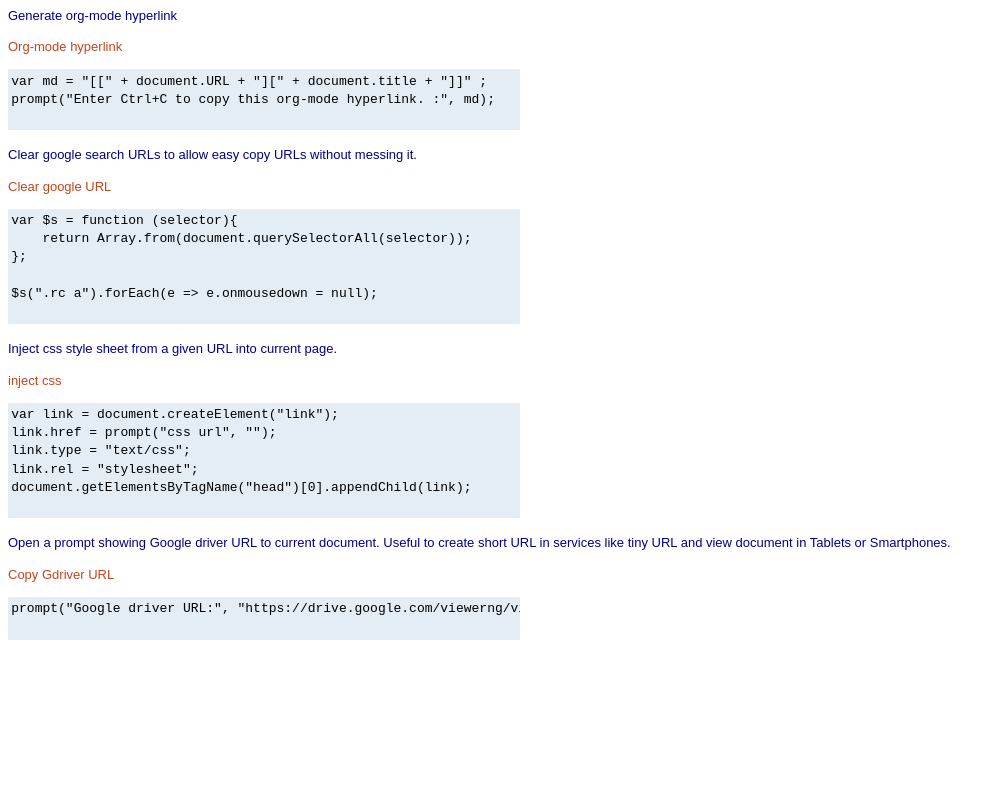
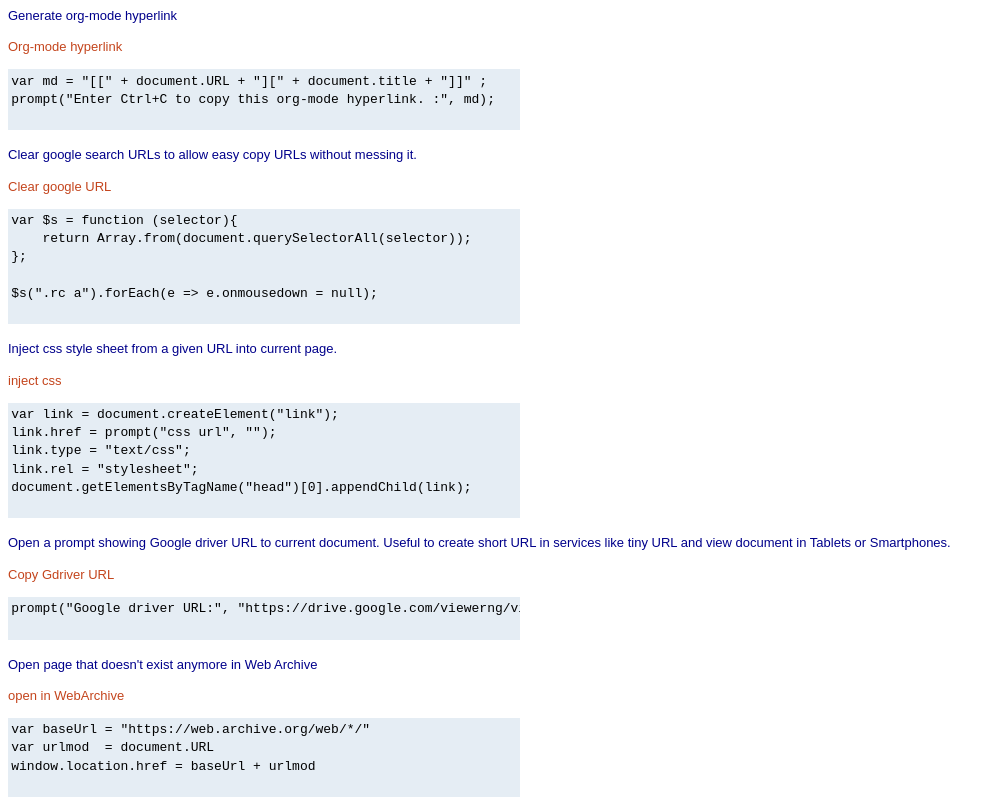
Before and after one commit to caiorss/bookmarklet-maker, a plain HTML site: page index.html in a window 1280 px wide. Shown: the part 1425-2225 px from the top of the page, without its empty margins (0-1005 px from the left). Before the commit the page ends 2068 px from the top, so only its background shows below. Drawn offline with Linux system fonts and the light colour scheme.

Commit message:
Add bookmarklet to open Url in WebArchive.

```diff
--- a/index.html
+++ b/index.html
@@ -228,6 +228,18 @@ prompt("Google driver URL:", "https://drive.google.com/viewerng/viewer?url=" + d
       </pre>
 
 
+
+      <p>Open page that doesn't exist anymore in Web Archive</p>
+      <p>
+      <a href="javascript:(function()%7Bvar%20baseUrl%20%3D%20%22https%3A%2F%2Fweb.archive.org%2Fweb%2F*%2F%22%0Avar%20urlmod%20%20%3D%20document.URL%0Awindow.location.href%20%3D%20baseUrl%20%2B%20urlmod%7D)()%3B">open in WebArchive</a>
+      </p>
+      <pre>
+var baseUrl = "https://web.archive.org/web/*/"
+var urlmod  = document.URL
+window.location.href = baseUrl + urlmod
+      </pre>
+
+
     </div>
 
   </body>
```
